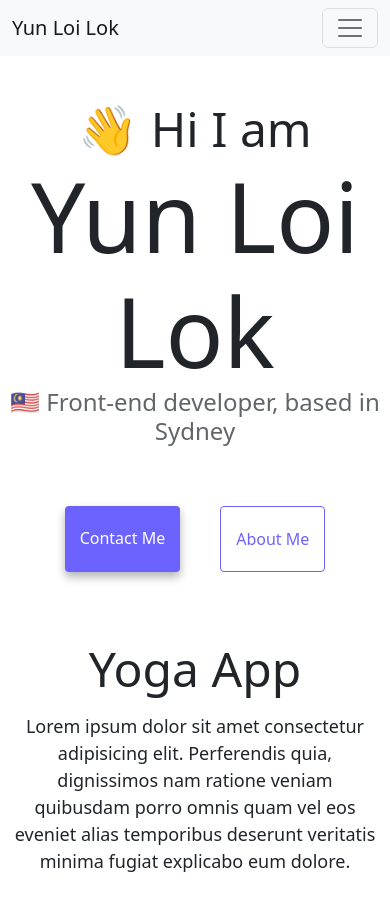
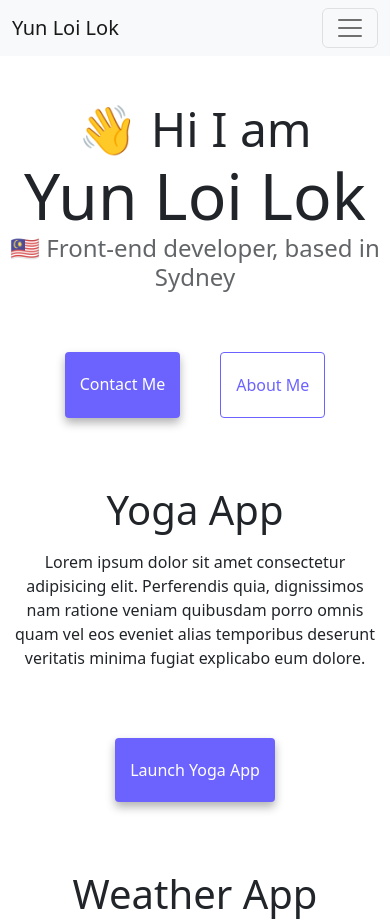
Before and after one commit to yunloi/responsive-week3-advancedtoolshomework, a plain HTML site: page index.html in a window 390 px wide. Shown: the top 921 px of the page. Drawn offline with nearby package versions, Linux system fonts and the light colour scheme.

Commit message:
media queries for smaller font size

```diff
--- a/src/style.css
+++ b/src/style.css
@@ -103,6 +103,10 @@ p {
 }
 
 @media (max-width: 576px) {
+  h1 {
+    font-size: 64px;
+  }
+
   .home-images {
     display: none;
   }
@@ -112,7 +116,19 @@ p {
     text-align: center;
   }
 
+  .home-app-title {
+    font-size: 40px;
+  }
+
+  .home-para {
+    font-size: 16px;
+  }
+
   .app-links {
     justify-content: center;
   }
+
+  .contact-title {
+    font-size: 36px;
+  }
 }
```
Also changed, not shown: about.html (+1 -1 lines).
